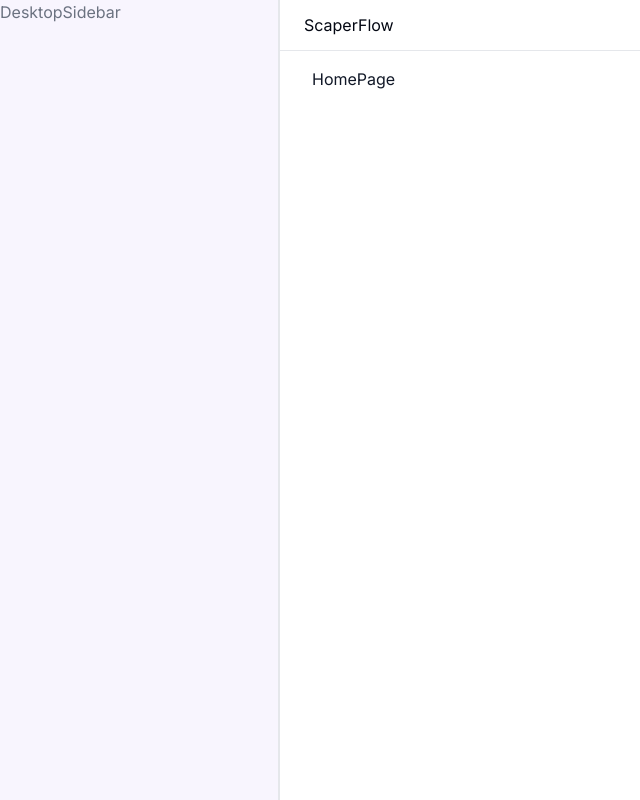
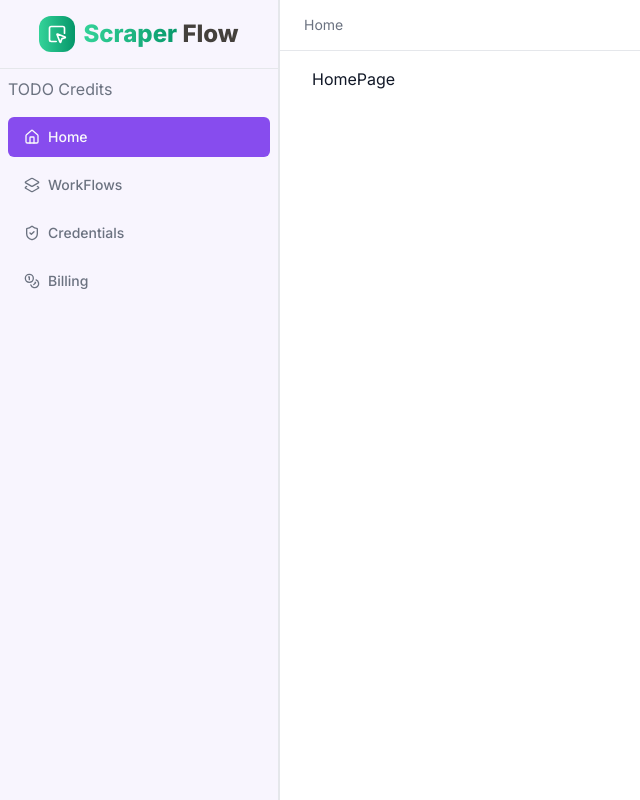
Before and after one commit to avikumar0/web-scraper, a Next.js app: page / in a window 1280 px wide. Shown: the whole page, without its empty margins (0-640 px from the left). Built offline with nearby package versions, Linux system fonts and the light colour scheme.

Commit message:
feat: Add sidebar navigation and breadcrumb header to dashboard layout

```diff
--- a/app/(dashboard)/layout.tsx
+++ b/app/(dashboard)/layout.tsx
@@ -1,3 +1,4 @@
+import BreadcrumHeader from '@/components/BreadcrumHeader'
 import DesktopSidebar from '@/components/Sidebar'
 import { Separator } from '@/components/ui/separator'
 import React from 'react'
@@ -7,7 +8,9 @@ function layout({children}: Readonly<{children: React.ReactNode}>) {
     <div className='flex h-screen'>
         <DesktopSidebar />
         <div className='flex flex-1 flex-col min-h-screen'>
-            <header className='flex items-center justify-between px-6 py-4 h-[50px] container '>ScaperFlow</header>
+            <header className='flex items-center justify-between px-6 py-4 h-[50px] container '>
+                <BreadcrumHeader />
+            </header>
             <Separator />
             <div className='overflow-auto'>
                 <div className='flex-1 container py-4 text-accent-foreground '>
--- /dev/null
+++ b/components/BreadcrumHeader.tsx
@@ -0,0 +1,25 @@
+"use client";
+import { usePathname } from 'next/navigation';
+import React from 'react'
+import { Breadcrumb, BreadcrumbItem, BreadcrumbLink, BreadcrumbList } from './ui/breadcrumb';
+
+function BreadcrumHeader() {
+    const pathname = usePathname();
+    const paths = pathname == "/" ? [""] : pathname.split("/");
+  return (
+    <div className='flex items-center justify-start gap-2'>
+        <Breadcrumb>
+            <BreadcrumbList>{paths.map((path, index) => (
+                <React.Fragment key={index}>
+                <BreadcrumbItem>
+                    <BreadcrumbLink className='capitalize' href={`/${path}`}>{path == "" ? "home" : path}</BreadcrumbLink>
+                </BreadcrumbItem>
+                </React.Fragment>
+            ))}
+            </BreadcrumbList>
+        </Breadcrumb>
+    </div>
+  )
+}
+
+export default BreadcrumHeader
--- /dev/null
+++ b/components/Logo.tsx
@@ -0,0 +1,22 @@
+import { cn } from '@/lib/utils'
+import { SquareMousePointer } from 'lucide-react'
+import Link from 'next/link'
+import React from 'react'
+
+function Logo({fontSize='text-2xl', iconSize=20}: Readonly<{fontSize?: string, iconSize?: number}>) {
+  return (
+    <Link href='/' className={cn('text-2xl flex items-center gap-2 font-extrabold', fontSize)}>
+        <div className='rounded-xl bg-gradient-to-r from-emerald-400 to-emerald-600 p-2'>
+            <SquareMousePointer size={iconSize}
+            className='stroke-white'
+            />
+        </div>
+        <div className=''>
+            <span className='bg-gradient-to-r from-emerald-400 to-emerald-600 bg-clip-text text-transparent'>Scraper </span>
+            <span className='text-stone-700 dark:text-stone-300 '>Flow</span>
+        </div>
+    </Link>
+  )
+}
+
+export default Logo
--- a/components/Sidebar.tsx
+++ b/components/Sidebar.tsx
@@ -1,6 +1,10 @@
 "use client";
 import { CoinsIcon, HomeIcon, Layers2Icon, ShieldCheckIcon } from 'lucide-react';
 import React from 'react'
+import Logo from './Logo';
+import Link from 'next/link';
+import { usePathname } from 'next/navigation';
+import { buttonVariants } from './ui/button';
 
 const routes=[
     {
@@ -26,11 +30,30 @@ const routes=[
 ]
 
 function DesktopSidebar() {
+    const pathname=usePathname();
+    const activeroute=routes.find((route)=>route.href.length>0 &&pathname.includes(route.href)) || routes[0];
   return (
     <div className='hidden relative md:block min-w-[280px] max-w-[280px] h-screen overflow-hidden
     w-full bg-primary/5 dark:bg-secondary/30 dark:text-foreground
     text-muted-foreground border-r-2 border-separate'>
-        DesktopSidebar
+        <div className='flex items-center justify-center gap-2 border-b-[1px] border-separate p-4'>
+            <Logo />
+        </div>
+        <div className='p-2'>TODO Credits</div>
+        <div className='flex flex-col gap-2 p-2'>
+            {routes.map((route) => (
+                <Link key={route.href}
+                href={route.href}
+                className={buttonVariants({
+                    variant:activeroute.href===route.href? "sidebarItemActive":"sidebarItem"
+                })}
+                >
+                    <route.icon size={20}/>
+                    {route.label}
+                </Link>
+            ))}
+
+        </div>
     </div>
   )
 }
--- a/components/ui/button.tsx
+++ b/components/ui/button.tsx
@@ -18,6 +18,8 @@ const buttonVariants = cva(
           "bg-secondary text-secondary-foreground hover:bg-secondary/80",
         ghost: "hover:bg-accent hover:text-accent-foreground",
         link: "text-primary underline-offset-4 hover:underline",
+        sidebarItem:"gap-2 !justify-start hover:bg-accent hover:text-primary-foreground hover:bg-primary/80",
+        sidebarItemActive:"gap-2 !justify-start bg-primary text-primary-foreground bg-primary/90",
       },
       size: {
         default: "h-10 px-4 py-2",
```
